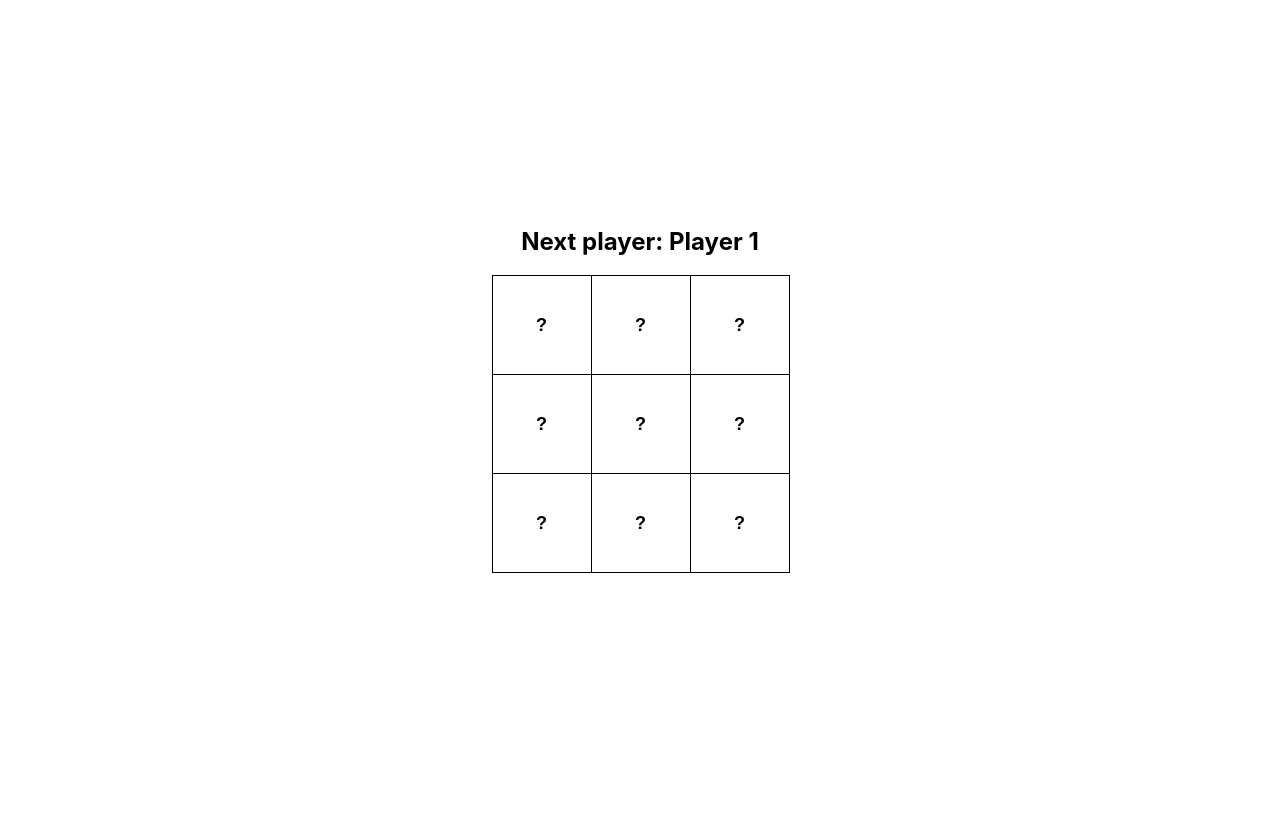
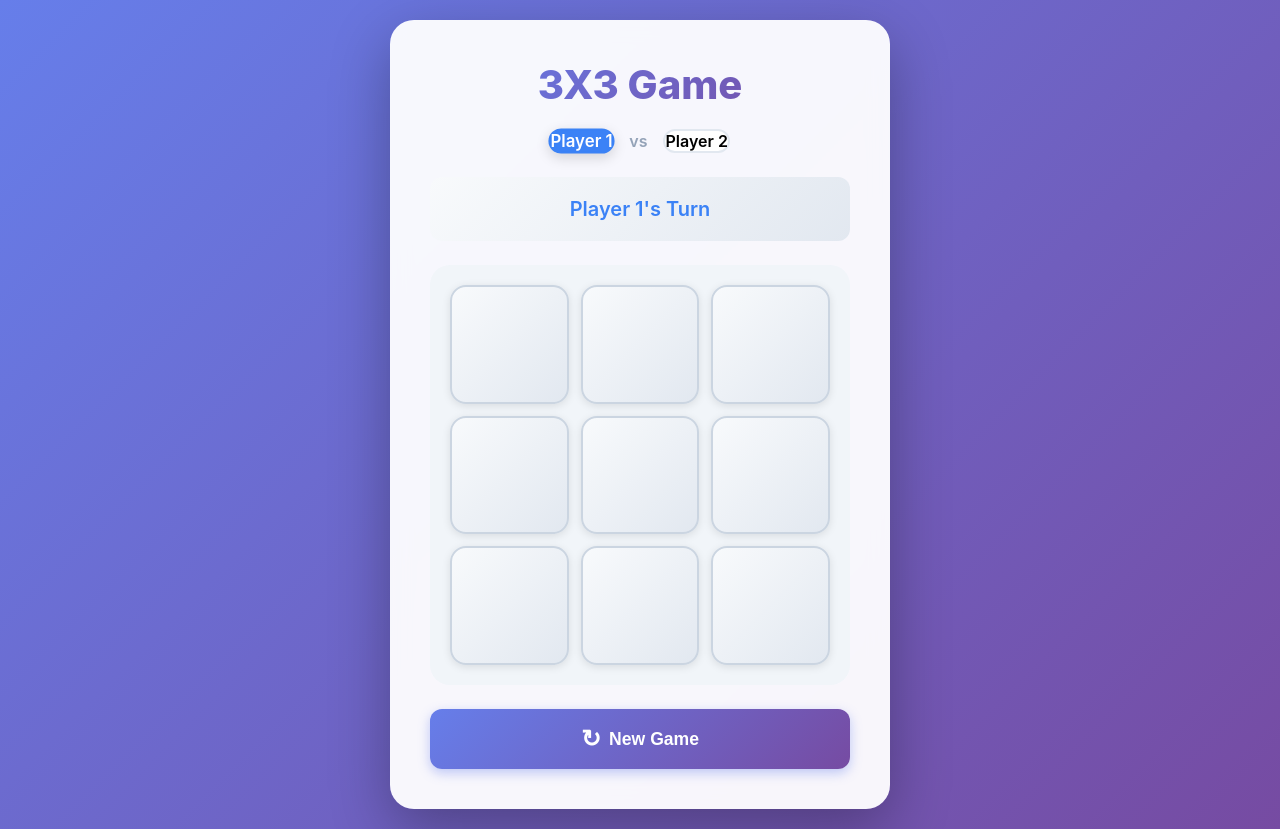
Before and after one commit to gutiere5/js-react-number-match, a React (Create React App) app: page / in a window 1280 px wide. Before the commit the page ends 800 px from the top, so only its background shows below. Built offline with nearby package versions, Linux system fonts and the light colour scheme.

Commit message:
Add framer-motion for animations and enhance game UI with new styles

```diff
--- a/package.json
+++ b/package.json
@@ -7,6 +7,7 @@
     "@testing-library/jest-dom": "^6.9.1",
     "@testing-library/react": "^16.3.0",
     "@testing-library/user-event": "^13.5.0",
+    "motion": "^12.23.24",
     "react": "^19.2.0",
     "react-dom": "^19.2.0",
     "react-scripts": "5.0.1",
--- a/src/App.css
+++ b/src/App.css
@@ -1,71 +1,228 @@
-.App {
+* {
+  margin: 0;
+  padding: 0;
+  box-sizing: border-box;
+}
+
+.game-container {
+  min-height: 100vh;
+  display: flex;
+  align-items: center;
+  justify-content: center;
+  padding: 20px;
+  background: linear-gradient(135deg, #667eea 0%, #764ba2 100%);
+  font-family: -apple-system, BlinkMacSystemFont, 'Segoe UI', 'Roboto', 'Oxygen',
+    'Ubuntu', 'Cantarell', 'Fira Sans', 'Droid Sans', 'Helvetica Neue',
+    sans-serif;
+}
+
+.game-card {
+  max-width: 500px;
+  width: 100%;
+  background: rgba(255, 255, 255, 0.95);
+  backdrop-filter: blur(10px);
+  border-radius: 24px;
+  box-shadow: 0 20px 60px rgba(0, 0, 0, 0.3);
+  padding: 40px;
+}
+
+.game-content {
+  display: flex;
+  flex-direction: column;
+  gap: 24px;
+}
+
+/* Header Styles */
+.header {
   text-align: center;
 }
 
-.App-logo {
-  height: 40vmin;
-  pointer-events: none;
+.title {
+  font-size: 2.5rem;
+  font-weight: 800;
+  background: linear-gradient(135deg, #667eea 0%, #764ba2 100%);
+  -webkit-background-clip: text;
+  -webkit-text-fill-color: transparent;
+  background-clip: text;
+  margin-bottom: 20px;
 }
 
-@media (prefers-reduced-motion: no-preference) {
-  .App-logo {
-    animation: App-logo-spin infinite 20s linear;
-  }
+.players-container {
+  display: flex;
+  align-items: center;
+  justify-content: center;
+  gap: 16px;
 }
 
-.App-header {
-  background-color: #282c34;
-  min-height: 100vh;
+.player-badge {
   display: flex;
-  flex-direction: column;
   align-items: center;
-  justify-content: center;
-  font-size: calc(10px + 2vmin);
+  gap: 8px;
+  padding: 10x 16px;
+  border-radius: 20px;
+  border: 2px solid #e2e8f0;
+  background: white;
+  transition: all 0.3s ease;
+  font-weight: 600;
+}
+
+.player-badge.active {
+  transform: scale(1.05);
+  box-shadow: 0 4px 12px rgba(0, 0, 0, 0.15);
+}
+
+.player-badge.active.player1 {
+  background: #3b82f6;
+  border-color: #3b82f6;
   color: white;
 }
 
-.App-link {
-  color: #61dafb;
+.player-badge.active.player2 {
+  background: #f43f5e;
+  border-color: #f43f5e;
+  color: white;
 }
 
-@keyframes App-logo-spin {
-  from {
-    transform: rotate(0deg);
-  }
-  to {
-    transform: rotate(360deg);
-  }
+.vs-text {
+  color: #94a3b8;
+  font-weight: 600;
+}
+
+/* Status */
+.status-container {
+  text-align: center;
+  padding: 20px;
+  border-radius: 12px;
+  background: linear-gradient(135deg, #f8fafc 0%, #e2e8f0 100%);
+}
+
+.status-message {
+  display: flex;
+  align-items: center;
+  justify-content: center;
+  gap: 8px;
+  font-size: 1.25rem;
+  font-weight: 600;
+}
+
+.winner-message {
+  color: #16a34a;
+}
+
+.draw-message {
+  color: #f59e0b;
+}
+
+.trophy {
+  font-size: 1.5rem;
+}
+
+.turn-text {
+  font-weight: 600;
+}
+
+.player1-turn {
+  color: #3b82f6;
+}
+
+.player2-turn {
+  color: #f43f5e;
+}
+
+/* Board Styles */
+.board {
+  display: grid;
+  grid-template-columns: repeat(3, 1fr);
+  gap: 12px;
+  padding: 20px;
+  background: #f1f5f9;
+  border-radius: 20px;
 }
 
 .square {
-  width: 100px;
-  height: 100px;
-  background-color: rgb(255, 255, 255);
-  border: 1px solid #000000;
-  font-size: large;
+  aspect-ratio: 1;
+  border-radius: 16px;
+  border: 2px solid #cbd5e1;
+  background: linear-gradient(135deg, #f8fafc 0%, #e2e8f0 100%);
+  display: flex;
+  align-items: center;
+  justify-content: center;
+  font-size: 3rem;
   font-weight: bold;
-  line-height: 34px;
-  margin-right: -1px;
-  margin-top: -1px;
-  text-align: center;
-  float: left;
   cursor: pointer;
+  transition: all 0.3s ease;
+  box-shadow: 0 2px 8px rgba(0, 0, 0, 0.1);
 }
 
-.board-row{
-  display: flex;
+.square:hover {
+  transform: scale(1.05);
+  box-shadow: 0 4px 12px rgba(0, 0, 0, 0.1);
 }
 
-.game-container {
-  display: flex;
-  justify-content: center;
-  align-items: center;
-  min-height: 100vh;
-  flex-direction: column;
+.square.filled {
+  background: white;
+  cursor: default;
 }
 
-.status {
-  margin-bottom: 20px;
-  font-size: 24px;
-  font-weight: bold;
+.square.filled:hover {
+  transform: scale(1);
 }
+
+.square.winning {
+  background: #dcfce7;
+  border: 4px solid #4ade80;
+  box-shadow: 0 0 20px rgba(74, 222, 128, 0.4);
+}
+
+/* Reset Button */
+.reset-button {
+  width: 100%;
+  padding: 16px;
+  border: none;
+  border-radius: 12px;
+  background: linear-gradient(135deg, #667eea 0%, #764ba2 100%);
+  color: white;
+  font-size: 1.1rem;
+  font-weight: 600;
+  cursor: pointer;
+  transition: all 0.3s ease;
+  display: flex;
+  align-items: center;
+  justify-content: center;
+  gap: 8px;
+  box-shadow: 0 4px 12px rgba(102, 126, 234, 0.4);
+}
+
+.reset-button:hover {
+  transform: translateY(-2px);
+  box-shadow: 0 6px 16px rgba(102, 126, 234, 0.5);
+}
+
+.reset-button:active {
+  transform: translateY(0);
+}
+
+.reset-icon {
+  font-size: 1.5rem;
+}
+
+/* Responsive */
+@media (max-width: 640px) {
+  .game-card {
+    padding: 24px;
+  }
+
+  .title {
+    font-size: 2rem;
+  }
+
+  .board {
+    padding: 16px;
+    gap: 8px;
+  }
+
+  .player-1,
+  .player-2 {
+    font-size: 3rem;
+  }
+}
--- a/src/App.js
+++ b/src/App.js
@@ -1,11 +1,36 @@
 import './App.css';
 import { useState } from 'react';
+import { motion } from 'motion/react';
 
-function Square({value, onSquareClick}) {
+function Square({ value, onSquareClick, isWinningSquare }) {
   return (
-    <button className="square" onClick={onSquareClick}>
-      {value}
-    </button>
+    <motion.button
+      whileHover={{ scale: value === "?" ? 1.05 : 1 }}
+      whileTap={{ scale: value === "?" ? 0.95 : 1 }}
+      onClick={onSquareClick}
+      className={`square ${isWinningSquare ? 'winning' : ''} ${value !== "?" ? 'filled' : ''}`}
+    >
+      {value === "1" && (
+        <motion.div
+          initial={{ scale: 0, rotate: -180 }}
+          animate={{ scale: 1, rotate: 0 }}
+          transition={{ type: "spring", stiffness: 260, damping: 20 }}
+          className="player-1"
+        >
+          1
+        </motion.div>
+      )}
+      {value === "2" && (
+        <motion.div
+          initial={{ scale: 0, rotate: 180 }}
+          animate={{ scale: 1, rotate: 0 }}
+          transition={{ type: "spring", stiffness: 260, damping: 20 }}
+          className="player-2"
+        >
+          2
+        </motion.div>
+      )}
+    </motion.button>
   );
 }
 
@@ -14,7 +39,7 @@ export default function Board() {
   const [turn1IsNext, setTurnIsNext] = useState(true);
 
   function handleClick(i) {
-    if (calculateWinner(squares) || squares[i] !== "?") {
+    if (calculateWinner(squares)?.winner || squares[i] !== "?") {
       return;
     }
     const nextSquares = squares.slice();
@@ -23,34 +48,82 @@ export default function Board() {
     setTurnIsNext(!turn1IsNext);
   }
 
-  const winner = calculateWinner(squares);
-  let status;
-  if (winner) {
-    status = `Winner: Player ${winner}`;
-  } else {
-    status = `Next player: Player ${turn1IsNext ? "1" : "2"}`;
+  function handleReset() {
+    setSquares(Array(9).fill("?"));
+    setTurnIsNext(true);
   }
+
+  const result = calculateWinner(squares);
+  const winner = result?.winner;
+  const winningLine = result?.line || [];
+  const isDraw = !winner && squares.every(square => square !== "?");
 
   return (
     <div className="game-container">
-      <div className="status">{status}</div>
-      <div className="board-row">
-        <Square value={squares[0]} onSquareClick={() => handleClick(0)} />
-        <Square value={squares[1]} onSquareClick={() => handleClick(1)} />
-        <Square value={squares[2]} onSquareClick={() => handleClick(2)} />
+      <div className="game-card">
+        <div className="game-content">
+          {/* Header */}
+          <div className="header">
+            <h1 className="title">3X3 Game</h1>
+            <div className="players-container">
+              <div className={`player-badge ${turn1IsNext && !winner && !isDraw ? 'active player1' : ''}`}>
+                <span>Player 1</span>
               </div>
-      <div className="board-row">
-        <Square value={squares[3]} onSquareClick={() => handleClick(3)} />
-        <Square value={squares[4]} onSquareClick={() => handleClick(4)} />
-        <Square value={squares[5]} onSquareClick={() => handleClick(5)} />
-      </div>
-      <div className="board-row">
-        <Square value={squares[6]} onSquareClick={() => handleClick(6)} />
-        <Square value={squares[7]} onSquareClick={() => handleClick(7)} />
-        <Square value={squares[8]} onSquareClick={() => handleClick(8)} />
+              <span className="vs-text">vs</span>
+              <div className={`player-badge ${!turn1IsNext && !winner && !isDraw ? 'active player2' : ''}`}>
+                <span>Player 2</span>
               </div>
             </div>
+          </div>
+
+          {/* Status */}
+          <motion.div
+            key={winner || isDraw ? 'game-over' : 'playing'}
+            initial={{ scale: 0.8, opacity: 0 }}
+            animate={{ scale: 1, opacity: 1 }}
+            className="status-container"
+          >
+            {winner ? (
+              <div className="status-message winner-message">
+                <span className="trophy">🏆</span>
+                <span>Player {winner} Wins!</span>
+              </div>
+            ) : isDraw ? (
+              <div className="status-message draw-message">
+                It's a Draw!
+              </div>
+            ) : (
+              <div className="status-message">
+                {turn1IsNext ? (
+                  <>
+                    <span className="turn-text player1-turn">Player 1's Turn</span>
+                  </>
+                ) : (
+                  <>
+                    <span className="turn-text player2-turn">Player 2's Turn</span>
+                  </>
+                )}
+              </div>
+            )}
+          </motion.div>
+
+          {/* Game Board */}
+          <div className='board'>
+            {squares.map((square, index) => (
+              <Square key={index} value={square} onSquareClick={() => handleClick(index)} isWinningSquare={winningLine.includes(index)} />
+            ))}
+          </div>
+
+          {/* Reset Button */}
+          <button onClick={handleReset} className='reset-button'>
+            <span className='reset-icon'>↻</span>
+            New Game
+          </button>
+        </div>
+      </div>
+    </div >
   );
+}
 
 function calculateWinner(squares) {
   const lines = [
@@ -68,9 +141,8 @@ export default function Board() {
     const [a, b, c] = lines[i];
     const firstSquare = squares[a];
     if (firstSquare && firstSquare !== "?" && firstSquare === squares[b] && firstSquare === squares[c]) {
-          return firstSquare;
+      return { winner: firstSquare, line: lines[i] };
     }
   }
   return null;
 }
-}
```
Also changed, not shown: 1 other file (tests, documents, lock files or other folders). Lines whose indentation alone changed are shown as unchanged.
